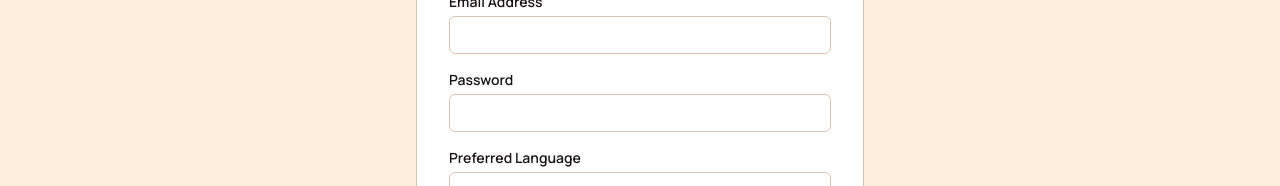
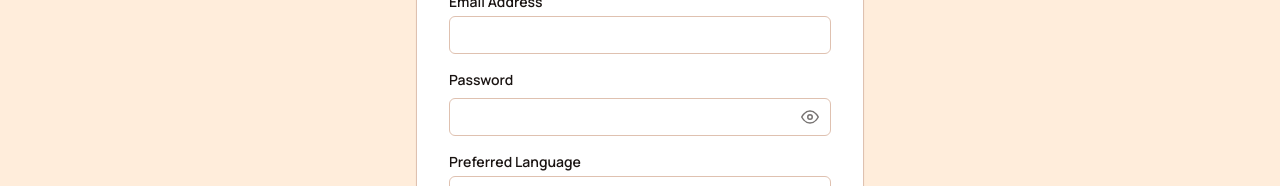
Before and after one commit to ashwin4087-a11y/Trace, a React (Vite) app in the folder frontend/: page /register in a window 1280 px wide. Shown: the part 422-608 px from the top of the page. Built offline with nearby package versions, Linux system fonts and the light colour scheme; no server answers.

Commit message:
feat(trace): add password visibility toggle

```diff
--- /dev/null
+++ b/frontend/src/components/common/PasswordInput.tsx
@@ -0,0 +1,45 @@
+import { useState, type InputHTMLAttributes } from "react";
+
+export function PasswordInput({
+  label,
+  error,
+  labelClassName,
+  ...props
+}: InputHTMLAttributes<HTMLInputElement> & { label?: string; error?: string; labelClassName?: string }) {
+  const [showPassword, setShowPassword] = useState(false);
+
+  const { className, ...restProps } = props;
+
+  return (
+    <label className="block text-sm flex flex-col gap-1">
+      {label && <span className={labelClassName || "mb-1 block font-semibold"}>{label}</span>}
+      <div className="relative">
+        <input
+          className={`w-full rounded-md border border-line bg-white px-3 py-2 pr-10 ${className || ""}`}
+          type={showPassword ? "text" : "password"}
+          {...restProps}
+        />
+        <button
+          type="button"
+          onClick={() => setShowPassword(!showPassword)}
+          className="absolute inset-y-0 right-0 flex items-center px-3 text-ink/60 hover:text-ink focus:outline-none focus-visible:ring-2 focus-visible:ring-terracotta rounded-md"
+          aria-label={showPassword ? "Hide password" : "Show password"}
+          aria-pressed={showPassword}
+        >
+          {showPassword ? (
+            <svg xmlns="http://www.w3.org/2000/svg" width="18" height="18" viewBox="0 0 24 24" fill="none" stroke="currentColor" strokeWidth="2" strokeLinecap="round" strokeLinejoin="round">
+              <path d="M17.94 17.94A10.07 10.07 0 0 1 12 20c-7 0-11-8-11-8a18.45 18.45 0 0 1 5.06-5.94M9.9 4.24A9.12 9.12 0 0 1 12 4c7 0 11 8 11 8a18.5 18.5 0 0 1-2.16 3.19m-6.72-1.07a3 3 0 1 1-4.24-4.24"></path>
+              <line x1="1" y1="1" x2="23" y2="23"></line>
+            </svg>
+          ) : (
+            <svg xmlns="http://www.w3.org/2000/svg" width="18" height="18" viewBox="0 0 24 24" fill="none" stroke="currentColor" strokeWidth="2" strokeLinecap="round" strokeLinejoin="round">
+              <path d="M1 12s4-8 11-8 11 8 11 8-4 8-11 8-11-8-11-8z"></path>
+              <circle cx="12" cy="12" r="3"></circle>
+            </svg>
+          )}
+        </button>
+      </div>
+      {error ? <span className="mt-1 block text-danger">{error}</span> : null}
+    </label>
+  );
+}
--- a/frontend/src/pages/admin/Organizers.tsx
+++ b/frontend/src/pages/admin/Organizers.tsx
@@ -5,6 +5,7 @@ import { ErrorState } from "../../components/common/ErrorState";
 import { Loader } from "../../components/common/Loader";
 import { errorText } from "../../lib/errors";
 import { createOrganizer, listUsers } from "../../services/user.service";
+import { PasswordInput } from "../../components/common/PasswordInput";
 
 export function OrganizersPage() {
   const client = useQueryClient();
@@ -55,10 +56,15 @@ export function OrganizersPage() {
             <span className={labelCls} style={{ fontFamily: "Manrope, sans-serif" }}>Email Address</span>
             <input type="email" className={inputCls} value={form.email} onChange={(e) => setForm({ ...form, email: e.target.value })} required style={{ fontFamily: "Manrope, sans-serif" }} />
           </label>
-          <label className="flex flex-col gap-1">
-            <span className={labelCls} style={{ fontFamily: "Manrope, sans-serif" }}>Temporary Password</span>
-            <input type="password" className={inputCls} value={form.password} onChange={(e) => setForm({ ...form, password: e.target.value })} required style={{ fontFamily: "Manrope, sans-serif" }} />
-          </label>
+          <PasswordInput
+            label="Temporary Password"
+            labelClassName={labelCls}
+            className={inputCls}
+            value={form.password}
+            onChange={(e) => setForm({ ...form, password: e.target.value })}
+            required
+            style={{ fontFamily: "Manrope, sans-serif" }}
+          />
           {mutation.isError ? (
             <p className="text-xs text-red-600" style={{ fontFamily: "Manrope, sans-serif" }}>
               {errorText(mutation.error)}
--- a/frontend/src/pages/auth/Login.tsx
+++ b/frontend/src/pages/auth/Login.tsx
@@ -3,6 +3,7 @@ import { Link } from "react-router-dom";
 import { Button } from "../../components/common/Button";
 import { ErrorState } from "../../components/common/ErrorState";
 import { Input } from "../../components/common/Input";
+import { PasswordInput } from "../../components/common/PasswordInput";
 import { MainLayout } from "../../components/layout/MainLayout";
 import { TraceLogo } from "../../components/trace/TraceLogo";
 import { useAuth } from "../../context/AuthContext";
@@ -40,7 +41,7 @@ export function LoginPage() {
           </div>
 
           <Input label="Email Address" type="email" value={email} onChange={(event) => setEmail(event.target.value)} required />
-          <Input label="Password" type="password" value={password} onChange={(event) => setPassword(event.target.value)} required />
+          <PasswordInput label="Password" value={password} onChange={(event) => setPassword(event.target.value)} required />
 
           {error ? <ErrorState message={error} /> : null}
 
--- a/frontend/src/pages/auth/Register.tsx
+++ b/frontend/src/pages/auth/Register.tsx
@@ -3,6 +3,7 @@ import { Link } from "react-router-dom";
 import { Button } from "../../components/common/Button";
 import { ErrorState } from "../../components/common/ErrorState";
 import { Input } from "../../components/common/Input";
+import { PasswordInput } from "../../components/common/PasswordInput";
 import { Select } from "../../components/common/Select";
 import { MainLayout } from "../../components/layout/MainLayout";
 import { TraceLogo } from "../../components/trace/TraceLogo";
@@ -52,7 +53,7 @@ export function RegisterPage() {
           </div>
 
           <Input label="Email Address" type="email" value={form.email} onChange={(event) => set("email", event.target.value)} required />
-          <Input label="Password" type="password" value={form.password} onChange={(event) => set("password", event.target.value)} required />
+          <PasswordInput label="Password" value={form.password} onChange={(event) => set("password", event.target.value)} required />
 
           <Select label="Preferred Language" value={form.preferredLanguage} onChange={(event) => set("preferredLanguage", event.target.value)}>
             <option value="EN">English</option>
--- a/frontend/src/pages/auth/ResetPassword.tsx
+++ b/frontend/src/pages/auth/ResetPassword.tsx
@@ -3,6 +3,7 @@ import { Link, useSearchParams } from "react-router-dom";
 import { Button } from "../../components/common/Button";
 import { ErrorState } from "../../components/common/ErrorState";
 import { Input } from "../../components/common/Input";
+import { PasswordInput } from "../../components/common/PasswordInput";
 import { MainLayout } from "../../components/layout/MainLayout";
 import { TraceLogo } from "../../components/trace/TraceLogo";
 import { errorText } from "../../lib/errors";
@@ -42,7 +43,7 @@ export function ResetPasswordPage() {
           </div>
 
           <Input label="Reset Token" value={token} onChange={(event) => setToken(event.target.value)} required />
-          <Input label="New Password" type="password" value={password} onChange={(event) => setPassword(event.target.value)} required />
+          <PasswordInput label="New Password" value={password} onChange={(event) => setPassword(event.target.value)} required />
 
           {error ? <ErrorState message={error} /> : null}
           {done ? (
```
